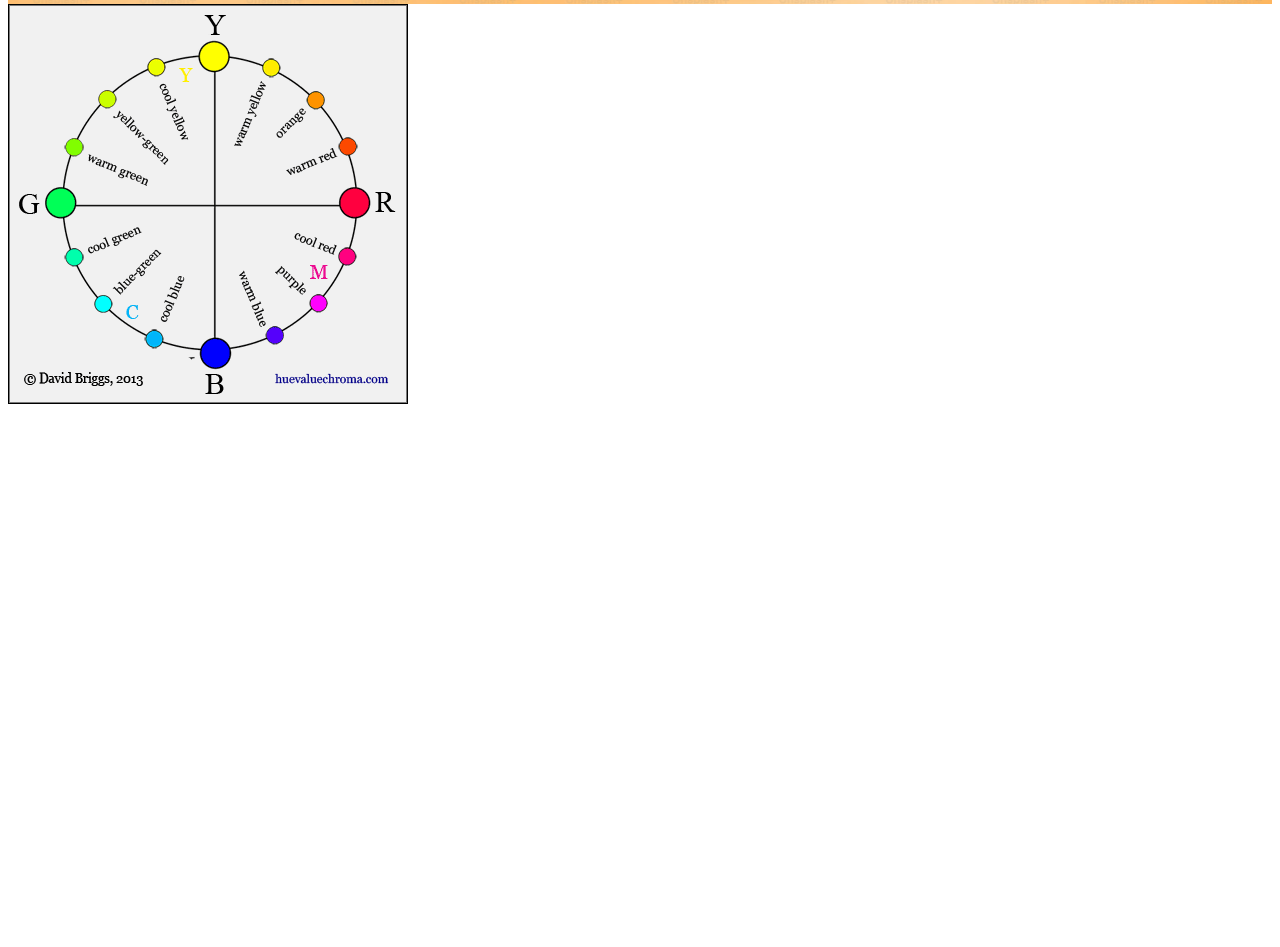
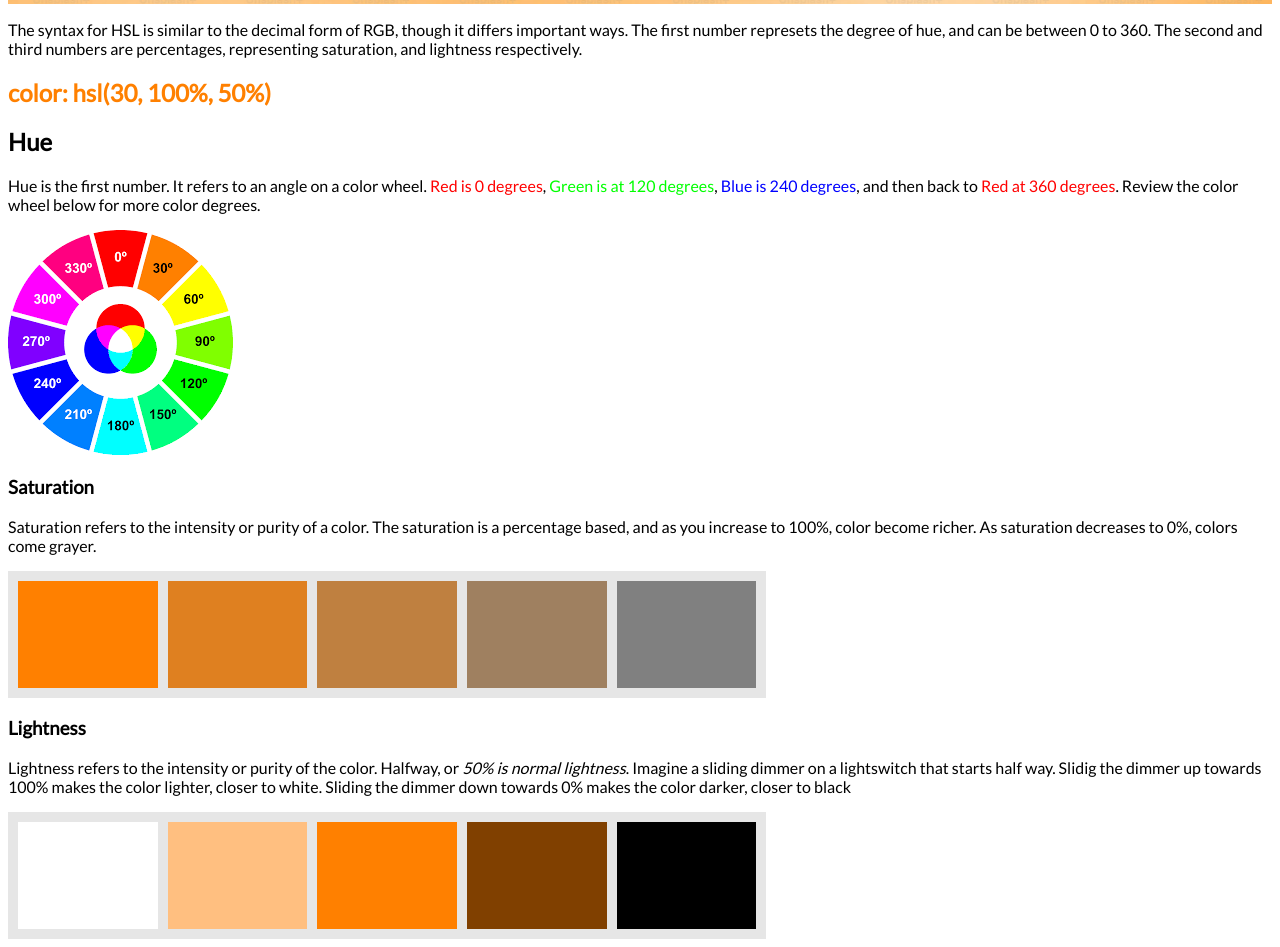
Before and after one commit to jjunglen/CheatSheet, a plain HTML site: page index.html in a window 1280 px wide. Shown: the part 404-1351 px from the top of the page. Before the commit the page ends 819 px from the top, so only its background shows below. Drawn offline with Linux system fonts and the light colour scheme; files whose address does not match are found by name.

Commit message:
4th Commit

```diff
--- a/index.html
+++ b/index.html
@@ -14,9 +14,49 @@
                 The RGB color scheme is convient because it's very close to how computers represent color internally. There's another another equally powerful system in CSS called the <span class="hsl">Hue-Saturation-Lightness</span> color scheme, abbreviated as HSL.
             </p>
         </div>
-        <div>
-
+        <div class="overview">
+            <p>
+                The syntax for HSL is similar to the decimal form of RGB, though it differs important ways. The first number represets the degree of hue, and can be between 0 to 360. The second and third numbers are percentages, representing saturation, and lightness respectively.
+            </p>
+            <h2 class="example">color: hsl(30, 100%, 50%)</h2>
         </div>
-        <img class="color-wheel" src="./resources/color.gif">
+        <div class="hue">
+            <h2>Hue</h2>
+            <p>
+                Hue is the first number. It refers to an angle on a color wheel. <span class="red">Red is 0 degrees</span>, <span class="green">Green is at 120 degrees</span>, <span class="blue">Blue is 240 degrees</span>, and then back to <span class="red">Red at 360 degrees</span>. Review the color wheel below for more color degrees.
+            </p>
+            <img class="color-wheel" src="./resources/wheel.png" alt="color wheel">
+        </div>
+        <div class="saturation-lightness">
+            <div class="saturation-information">
+                <h3>Saturation</h3>
+                <p>
+                    Saturation refers to the intensity or purity of a color. The saturation is a percentage based, and as you increase to 100%, color become richer. As saturation decreases to 0%, colors come grayer.
+                </p>
+                <div class="swatches">
+                    <div class="swatch saturation">
+                        <div class="color-1"></div>
+                        <div class="color-2"></div>
+                        <div class="color-3"></div>
+                        <div class="color-4"></div>
+                        <div class="color-5"></div>
+                      </div>
+                </div>
+            </div>
+            <div class="lightness-information">
+                <h3>Lightness</h3>
+                <p>
+                    Lightness refers to the intensity or purity of the color. Halfway, or <em>50% is normal lightness</em>. Imagine a sliding dimmer on a lightswitch that starts half way. Slidig the dimmer up towards 100% makes the color lighter, closer to white. Sliding the dimmer down towards 0% makes the color darker, closer to black
+                </p>
+                <div class="swatches">
+                    <div class="swatch lightness">
+                      <div class="color-1"></div>
+                      <div class="color-2"></div>
+                      <div class="color-3"></div>
+                      <div class="color-4"></div>
+                      <div class="color-5"></div>
+                    </div>
+            </div>
+        </div>
     </body>
 </html>
--- a/resources/css/index.css
+++ b/resources/css/index.css
@@ -25,7 +25,92 @@ h1 {
     overflow: auto;
 }
 
+.example {
+    color: hsl(30, 100%, 50%);
+    border-bottom: 10px;
+}
+
 img .color-wheel {
     position: absolute;
     align-items: center;
 }
+
+.red {
+    color: hsl(0, 100%, 50%);
+}
+
+.green {
+    color: hsl(120, 100%, 50%);
+}
+
+.blue{
+    color: hsl(240, 100%, 50%);
+}
+
+.saturation-lightness .swatches {
+    width: 60%;
+}
+
+.saturation-lightness .swatch {
+    display: flex;
+    height: 6.6875rem;
+    border: 10px solid #e6e6e6;
+    margin-bottom: 1.25rem;
+}
+
+.saturation-lightness .swatch:last-child {
+    margin-bottom: 0;
+}
+
+.saturation-lightness .swatch > div {
+    flex-grow: 1;
+    border-right: 10px solid #e6e6e6;
+  }
+
+  .saturation-lightness .swatch > div:last-child {
+    border-right: 0;
+  }
+
+/* Saturation */
+
+.saturation-lightness .saturation .color-1 {
+    background-color: hsl(30, 100%, 50%);
+}
+
+.saturation-lightness .saturation .color-2 {
+    background-color: hsl(30, 75%, 50%);
+}
+
+.saturation-lightness .saturation .color-3 {
+    background-color: hsl(30, 50%, 50%);
+}
+
+.saturation-lightness .saturation .color-4 {
+    background-color: hsl(30, 25%, 50%);
+}
+
+.saturation-lightness .saturation .color-5 {
+    background-color: hsl(30, 0%, 50%);
+}
+
+/* Lightness */
+
+.saturation-lightness .lightness .color-1 {
+    background-color: hsl(30, 100%, 100%);
+}
+
+.saturation-lightness .lightness .color-2 {
+    background-color: hsl(30, 100%, 75%);
+}
+
+.saturation-lightness .lightness .color-3 {
+    background-color: hsl(30, 100%, 50%);
+}
+
+.saturation-lightness .lightness .color-4 {
+    background-color: hsl(30, 100%, 25%);
+}
+
+.saturation-lightness .lightness .color-5 {
+    background-color: hsl(30, 100%, 0%);
+}
```
Also changed, not shown: resources/color.gif (deleted), resources/wheel.png (added), 2 other files.
